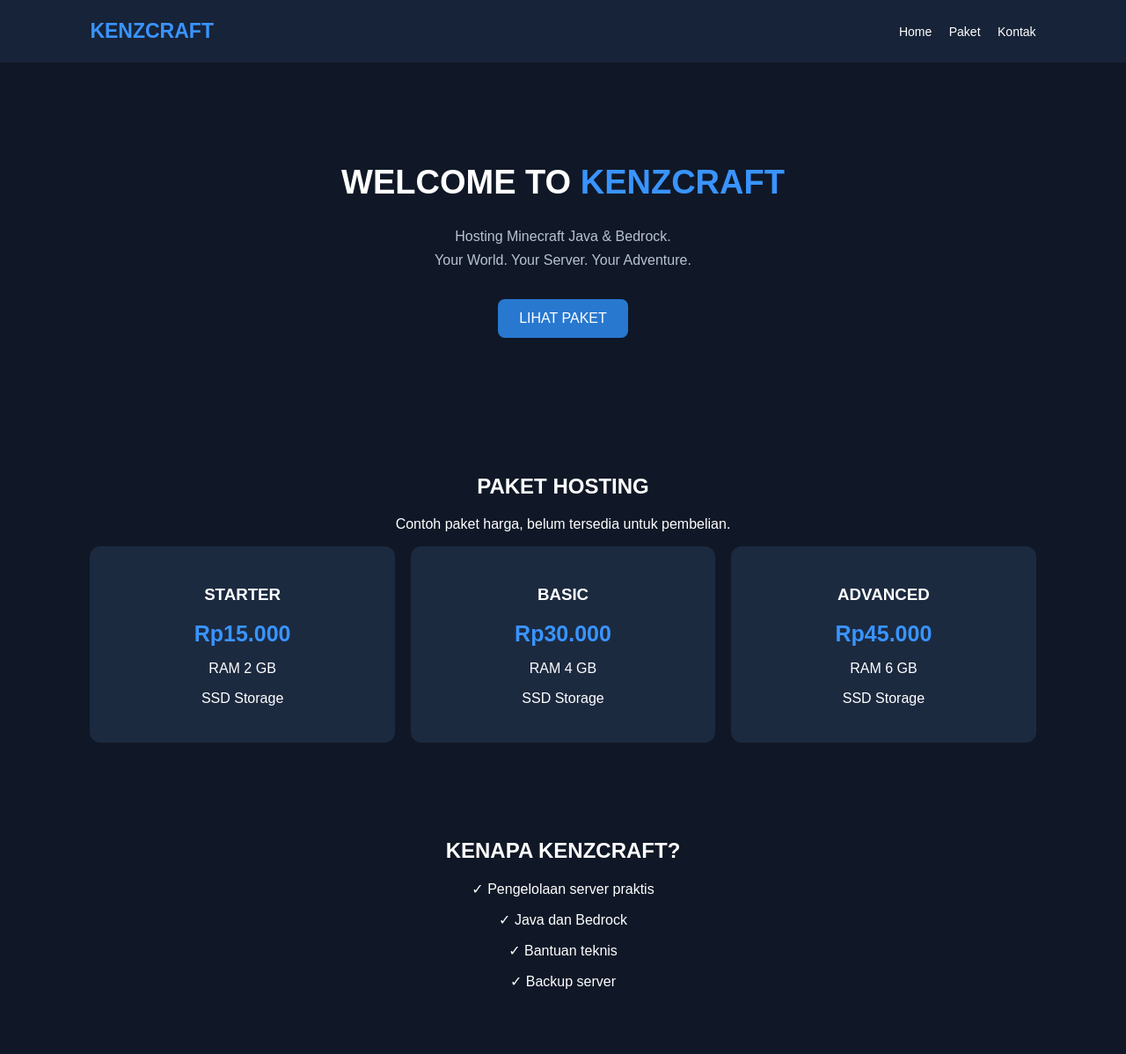
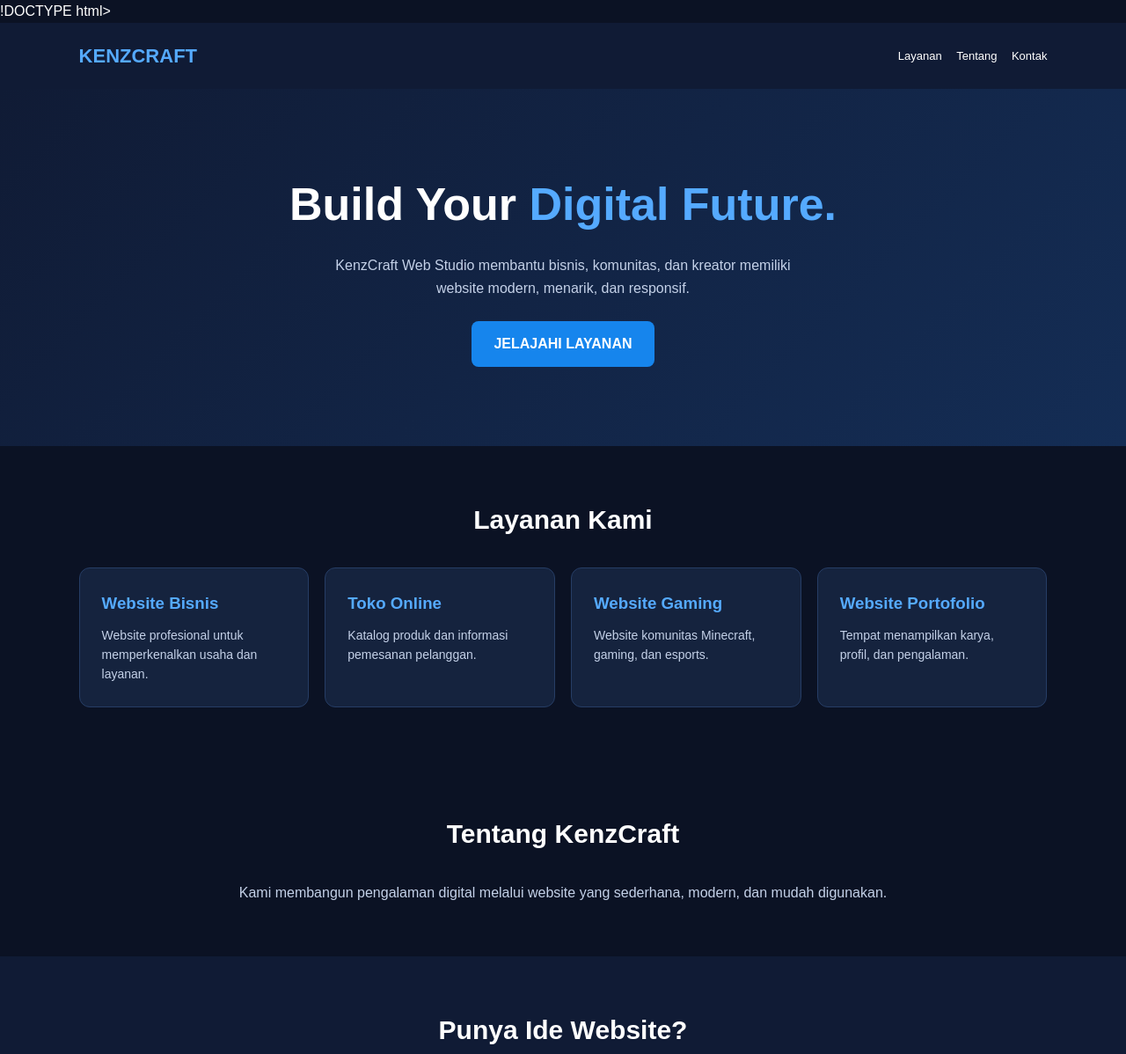
Before and after one commit to rajuuunibos-sketch/-kenzcraft-hosting, a plain HTML site: page index.html in a window 1280 px wide. Shown: the top 1198 px of the page at 88% size. Drawn offline with Linux system fonts and the light colour scheme.

Commit message:
Update branding and content in index.html

```diff
--- a/index.html
+++ b/index.html
@@ -1,156 +1,68 @@
-
-<!DOCTYPE html>
+!DOCTYPE html>
 <html lang="id">
 <head>
 <meta charset="UTF-8">
 <meta name="viewport" content="width=device-width, initial-scale=1.0">
-<title>KenzCraft Hosting</title>
+<title>KenzCraft Web Studio</title>
 <style>
-* {
-  box-sizing: border-box;
-}
-body {
-  margin: 0;
-  font-family: Arial, sans-serif;
-  background: #101827;
-  color: white;
-}
-header {
-  padding: 22px 8%;
-  display: flex;
-  justify-content: space-between;
-  align-items: center;
-  background: #172338;
-}
-.logo {
-  color: #3994ff;
-  font-size: 23px;
-  font-weight: bold;
-}
-nav a {
-  color: white;
-  text-decoration: none;
-  margin-left: 15px;
-  font-size: 14px;
-}
-.hero {
-  text-align: center;
-  padding: 90px 20px;
-}
-.hero h1 {
-  font-size: 38px;
-}
-.hero span {
-  color: #3994ff;
-}
-.hero p {
-  color: #b7c2d2;
-  line-height: 1.7;
-}
-.button {
-  display: inline-block;
-  background: #2878d0;
-  color: white;
-  padding: 13px 24px;
-  border-radius: 8px;
-  text-decoration: none;
-  margin-top: 15px;
-}
-section {
-  padding: 45px 8%;
-  text-align: center;
-}
-.cards {
-  display: grid;
-  grid-template-columns:
-    repeat(auto-fit, minmax(190px, 1fr));
-  gap: 18px;
-}
-.card {
-  background: #1c2a40;
-  padding: 25px;
-  border-radius: 12px;
-}
-.price {
-  color: #3994ff;
-  font-size: 25px;
-  font-weight: bold;
-}
-footer {
-  padding: 25px;
-  text-align: center;
-  background: #172338;
-  color: #9eafc5;
-}
+*{box-sizing:border-box;margin:0;padding:0}
+body{font-family:Arial,sans-serif;background:#0b1224;color:white;line-height:1.6}
+header{background:#101b35;padding:20px 7%;display:flex;justify-content:space-between;align-items:center}
+.logo{font-size:22px;font-weight:bold;color:#55aaff}
+nav a{color:white;text-decoration:none;margin-left:12px;font-size:13px}
+.hero{text-align:center;padding:90px 20px;background:linear-gradient(135deg,#101b35,#142d55)}
+.hero h1{font-size:clamp(32px,7vw,52px);margin-bottom:15px}
+.hero span{color:#55aaff}
+.hero p{color:#c4d1e8;max-width:550px;margin:auto}
+.btn{display:inline-block;margin-top:25px;padding:13px 25px;background:#1685ed;color:white;border-radius:8px;text-decoration:none;font-weight:bold}
+section{padding:60px 7%}
+h2{text-align:center;margin-bottom:30px;font-size:30px}
+.cards{display:grid;grid-template-columns:repeat(auto-fit,minmax(210px,1fr));gap:18px}
+.card{background:#15233e;padding:25px;border:1px solid #263d65;border-radius:12px}
+.card h3{color:#55aaff;margin-bottom:10px}
+.card p{color:#c4d1e8;font-size:14px}
+.center{text-align:center}
+.contact{background:#101b35}
+footer{text-align:center;padding:20px;color:#9aabc5;font-size:13px}
 </style>
 </head>
 <body>
-
 <header>
 <div class="logo">KENZCRAFT</div>
 <nav>
-    <a href="#home">Home</a>
-    <a href="#paket">Paket</a>
+<a href="#layanan">Layanan</a>
+<a href="#tentang">Tentang</a>
 <a href="#kontak">Kontak</a>
 </nav>
 </header>
 
-<div class="hero" id="home">
-  <h1>WELCOME TO <span>KENZCRAFT</span></h1>
-  <p>
-    Hosting Minecraft Java & Bedrock.<br>
-    Your World. Your Server. Your Adventure.
-  </p>
-  <a href="#paket" class="button">
-    LIHAT PAKET
-  </a>
+<div class="hero">
+<h1>Build Your <span>Digital Future.</span></h1>
+<p>KenzCraft Web Studio membantu bisnis, komunitas, dan kreator memiliki website modern, menarik, dan responsif.</p>
+<a class="btn" href="#layanan">JELAJAHI LAYANAN</a>
 </div>
 
-<section id="paket">
-  <h2>PAKET HOSTING</h2>
-  <p>Contoh paket harga, belum tersedia untuk pembelian.</p>
-
+<section id="layanan">
+<h2>Layanan Kami</h2>
 <div class="cards">
-    <div class="card">
-      <h3>STARTER</h3>
-      <div class="price">Rp15.000</div>
-      <p>RAM 2 GB</p>
-      <p>SSD Storage</p>
-    </div>
-
-    <div class="card">
-      <h3>BASIC</h3>
-      <div class="price">Rp30.000</div>
-      <p>RAM 4 GB</p>
-      <p>SSD Storage</p>
-    </div>
-
-    <div class="card">
-      <h3>ADVANCED</h3>
-      <div class="price">Rp45.000</div>
-      <p>RAM 6 GB</p>
-      <p>SSD Storage</p>
-    </div>
+<div class="card"><h3>Website Bisnis</h3><p>Website profesional untuk memperkenalkan usaha dan layanan.</p></div>
+<div class="card"><h3>Toko Online</h3><p>Katalog produk dan informasi pemesanan pelanggan.</p></div>
+<div class="card"><h3>Website Gaming</h3><p>Website komunitas Minecraft, gaming, dan esports.</p></div>
+<div class="card"><h3>Website Portofolio</h3><p>Tempat menampilkan karya, profil, dan pengalaman.</p></div>
 </div>
 </section>
 
-<section>
-  <h2>KENAPA KENZCRAFT?</h2>
-  <p>✓ Pengelolaan server praktis</p>
-  <p>✓ Java dan Bedrock</p>
-  <p>✓ Bantuan teknis</p>
-  <p>✓ Backup server</p>
+<section id="tentang">
+<h2>Tentang KenzCraft</h2>
+<p class="center" style="color:#c4d1e8">Kami membangun pengalaman digital melalui website yang sederhana, modern, dan mudah digunakan.</p>
 </section>
 
-<section id="kontak">
-  <h2>HUBUNGI KAMI</h2>
-  <p>KENZCRAFT HOSTING - Coming Soon</p>
+<section class="contact" id="kontak">
+<h2>Punya Ide Website?</h2>
+<p class="center">Hubungi KenzCraft untuk membicarakan proyekmu.</p>
+<a class="btn" href="mailto:kontak@kenzcraft.example">HUBUNGI KAMI</a>
 </section>
 
-<footer>
-  © 2026 KenzCraft Hosting.
-  All Rights Reserved.
-</footer>
-
+<footer>© 2026 KenzCraft Web Studio. All Rights Reserved.</footer>
 </body>
 </html>
```
Lines whose indentation alone changed are shown as unchanged.
